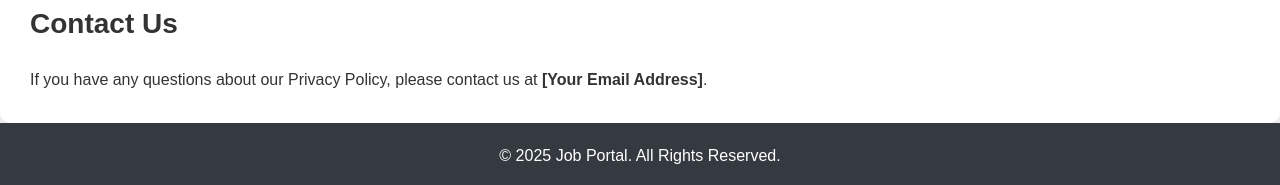
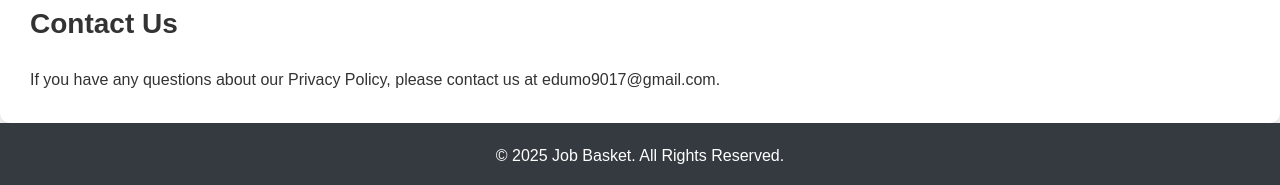
Before and after one commit to talha1265/JobBasket, a plain HTML site: page policy.html in a window 1280 px wide. Shown: the part 855-1040 px from the top of the page. Drawn offline with Linux system fonts and the light colour scheme.

Commit message:
Update policy.html

```diff
--- a/policy.html
+++ b/policy.html
@@ -59,10 +59,10 @@
     <p>We may update this Privacy Policy periodically. We encourage you to review it regularly.</p>
 
     <h2>Contact Us</h2>
-    <p>If you have any questions about our Privacy Policy, please contact us at <strong>[Your Email Address]</strong>.</p>
+    <p>If you have any questions about our Privacy Policy, please contact us at edumo9017@gmail.com</strong>.</p>
 </div>
     </div>
-    <footer class="footer">&copy; 2025 Job Portal. All Rights Reserved.</footer>
+    <footer class="footer">&copy; 2025 Job Basket. All Rights Reserved.</footer>
 
     <script src="contact.js"></script>
     <script src="ham.js"></script>
```
